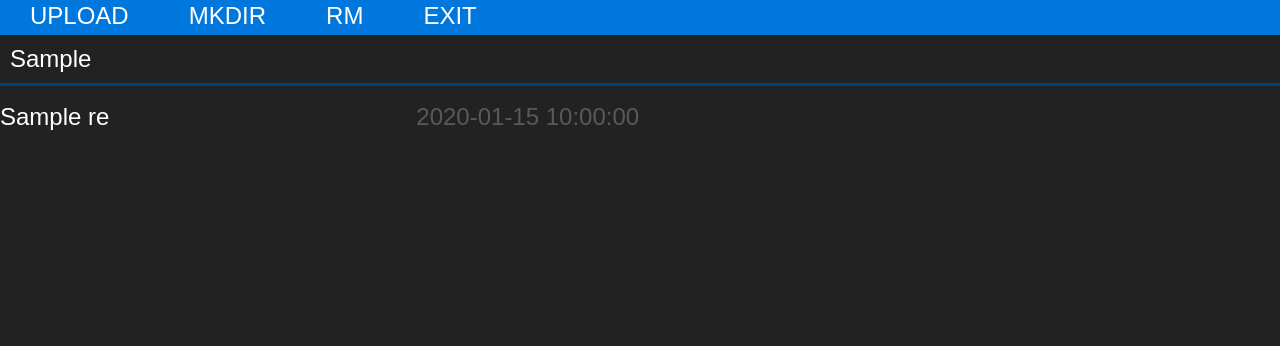
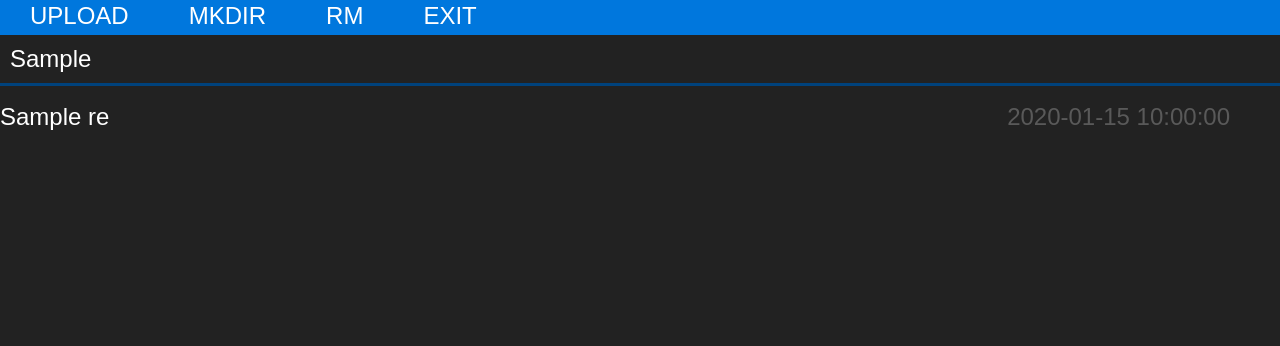
Before and after one commit to antenor-z/AXIA, a Python web app: template templates/directory.html in a window 1280 px wide. Shown: the top 346 px of the page. Run offline with Jinja, Linux system fonts and the light colour scheme; the template is opened without the code that fills it: most values are stand-ins (such as "Sample title", 1, 10 or a date in 2020).

Commit message:
better placement of 'created at' column

```diff
--- a/templates/directory.html
+++ b/templates/directory.html
@@ -23,7 +23,7 @@
         <td>
             <span class="{{r['type']}}">{{ r['name'] }}</span>
         </td>
-        <td style="padding-left: 50px; color: rgba(255, 255, 255, 0.25);">
+        <td style="padding: 0 50px; color: rgba(255, 255, 255, 0.25); text-align: right;">
             {{ r['created_at'] }}
         </td>
         <td class="rm" style="display: none;">
```
